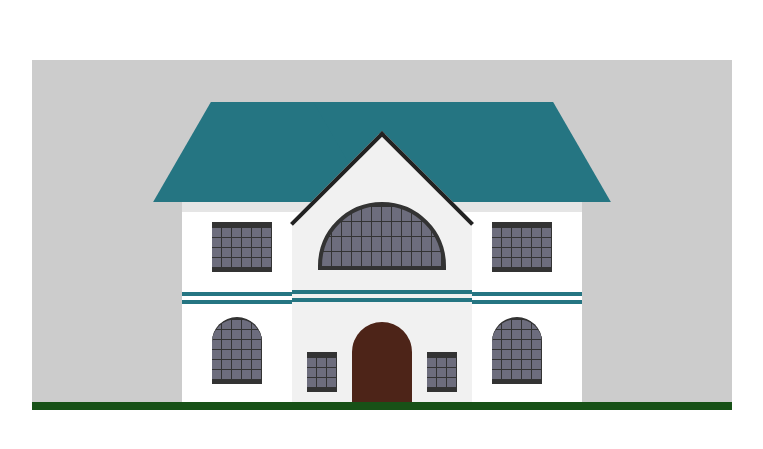
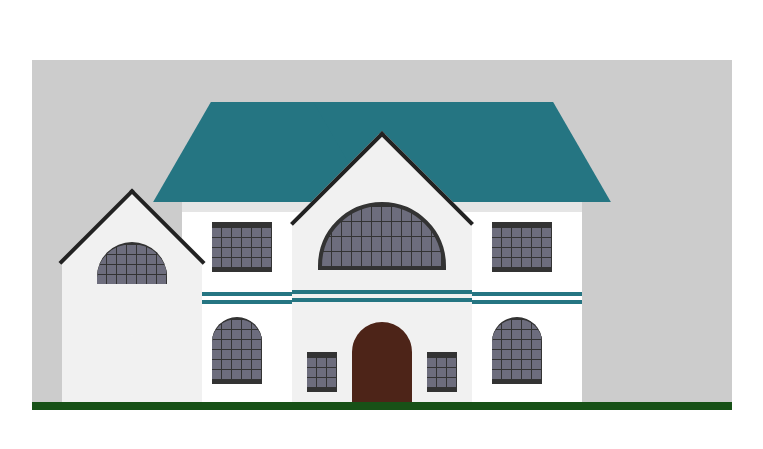
Before and after one commit to CJR85/css-house-drawing, a plain HTML site: page index.html in a window 1280 px wide. Shown: the part 165-614 px from the top of the page, without its empty margins (258-1021 px from the left). Drawn offline with Linux system fonts and the light colour scheme.

Commit message:
Style side class.

```diff
--- a/style.css
+++ b/style.css
@@ -260,3 +260,47 @@ body {
   border-top-left-radius: 60px;
   border-top-right-radius: 60px;
 }
+
+.side {
+  position: absolute;
+  bottom: 0;
+  left: -120px;
+  width: 140px;
+  height: 140px;
+  background: #f1f1f1;
+}
+
+.side::before {
+  content: '';
+  position: absolute;
+  top: -52px;
+  left: 50%;
+  width: 100px;
+  height: 100px;
+  background: #f1f1f1;
+  transform: translateX(-50%) rotate(45deg);
+  border-top: 4px solid #222;
+  border-left: 4px solid #222;
+}
+
+.side::after {
+  content: '';
+  position: absolute;
+  top: -20px;
+  left: 50%;
+  transform: translateX(-50%);
+  width: 70px;
+  height: 40px;
+  background: #333;
+  background-image: linear-gradient(
+      to right,
+      transparent 10%,
+      transparent 90%,
+      #333 90%
+    ),
+    linear-gradient(to bottom, transparent 10%, #6d6d7d 10%, #6d6d7d 90%);
+  background-size: 10px 10px;
+  border-top: 2px solid #333;
+  border-top-left-radius: 60px;
+  border-top-right-radius: 60px;
+}
```
